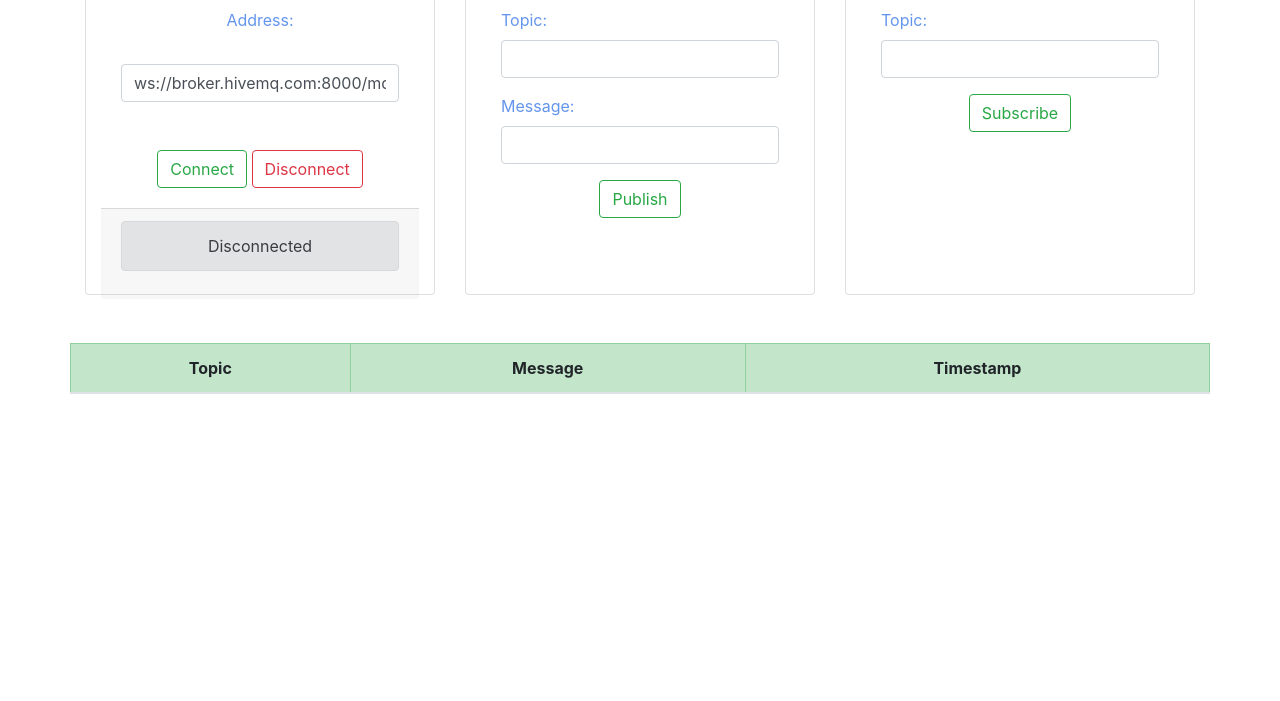
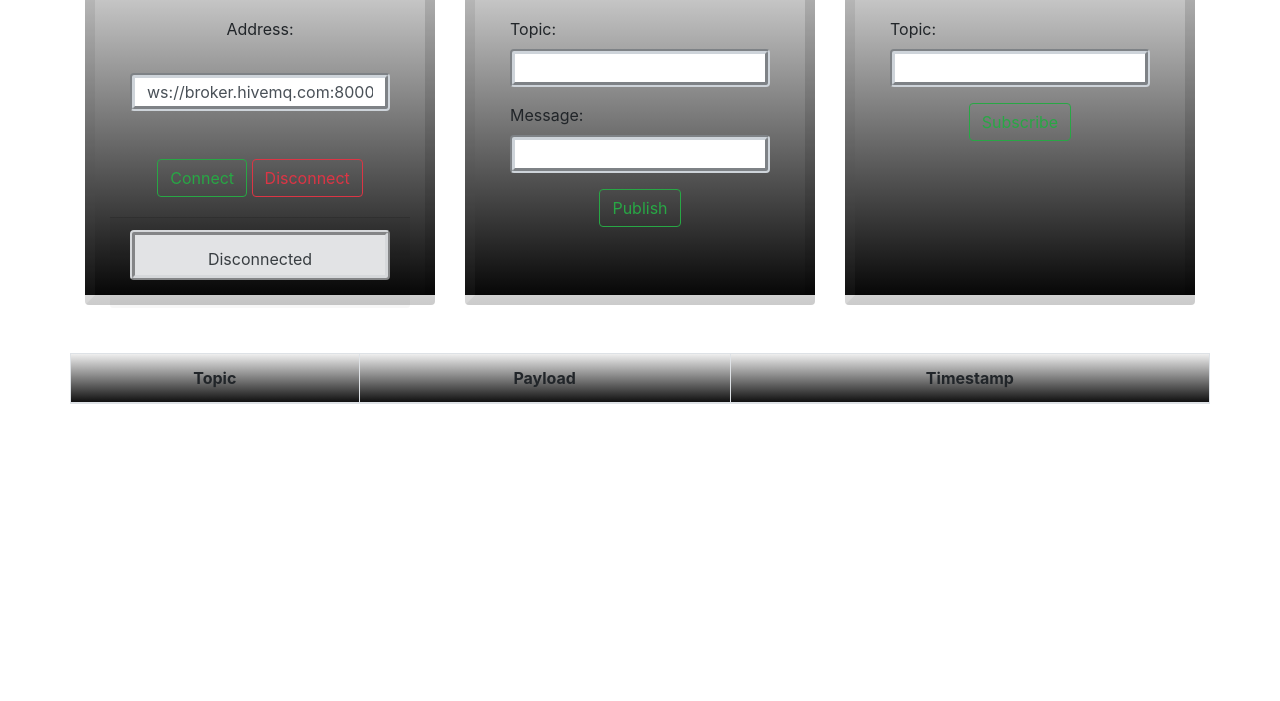
Before and after one commit to mae-yosores2k19/MqttOnWebBrowser, a plain HTML site: page index2.html in a window 1280 px wide. Shown: the part 99-800 px from the top of the page. Drawn offline with nearby package versions, Linux system fonts and the light colour scheme; some packages are replaced by stand-ins of ours; a script that the page names is missing.

Commit message:
modify Index2

```diff
--- a/index2.html
+++ b/index2.html
@@ -17,8 +17,28 @@
     }
 
     .card{
-        height: 370px;
-        color:cornflowerblue;
+        height: 380px;
+        background: linear-gradient(to top, #000000 -3%, #ffffff 107%);
+        border-top-left-radius: 30px 30px;
+        border-top-right-radius: 30px 30px;
+        border-width:10px;
+        border-style:outset;
+    }
+    .form-control{
+        border-width:5px;
+        border-style:groove;
+    }
+    #status{
+        height: 50px;
+        border-width:5px;
+        border-style:ridge;
+    }
+    button{
+        border-width:2px;
+        border-style:ridge;
+    }
+    .table{
+        background: linear-gradient(to top, #000000 -3%, #ffffff 107%);
     }
 </style>
 
@@ -105,10 +125,10 @@
         <br><br>
         <div class="row">
            <table class="text-center table table-hover table-bordered">
-               <thead class="table-success">
+               <thead class="table">
                    <tr>
                        <th>Topic</th>
-                       <th>Message</th>
+                       <th>Payload</th>
                        <th>Timestamp</th>
                    </tr>
                </thead>
```
